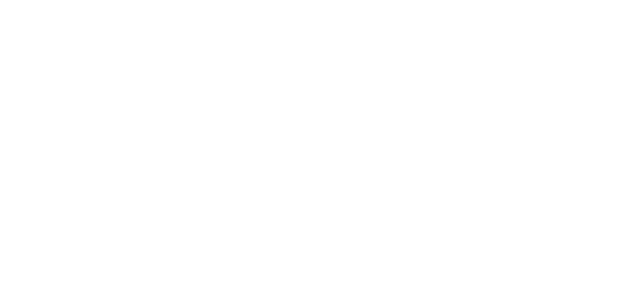
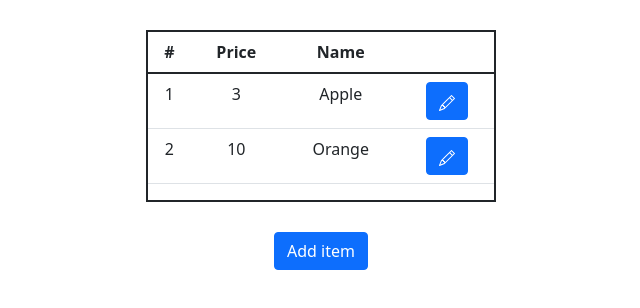
Before and after one commit to bind-w-exit/VP2021frontend, a React (Create React App) app: page / in a window 1280 px wide. Shown: the top 308 px of the page, without its empty margins (319-959 px from the left). Built offline with nearby package versions, Linux system fonts and the light colour scheme.

Commit message:
Create a layout design

```diff
--- a/package.json
+++ b/package.json
@@ -6,7 +6,10 @@
     "@testing-library/jest-dom": "^5.16.1",
     "@testing-library/react": "^12.1.2",
     "@testing-library/user-event": "^13.5.0",
+    "bootstrap": "^5.1.3",
     "react": "^17.0.2",
+    "react-bootstrap": "^2.1.1",
+    "react-bootstrap-icons": "^1.7.2",
     "react-dom": "^17.0.2",
     "react-scripts": "5.0.0",
     "web-vitals": "^2.1.3"
--- a/src/App.css
+++ b/src/App.css
@@ -1,3 +1,14 @@
 .App {
   text-align: center;
+  margin: auto;
+  display: flex;
+  justify-content: center;
+  align-items: center;
+  flex-direction: column;
 }
+
+.Content {
+  margin: 30px;
+  width: 350px;
+  border: 2px solid;
+}
--- a/src/App.js
+++ b/src/App.js
@@ -1,8 +1,74 @@
 import './App.css';
+import { Button, Modal, Table } from 'react-bootstrap';
+import { Pencil } from "react-bootstrap-icons";
+import {useState} from 'react';
 
 function App() {
+
+  const date = [
+    {
+      id: 1,
+      price: '3',
+      name: 'Apple',
+    },
+    {
+      id: 2,
+      price: '10',
+      name: 'Orange',
+    },
+  ];
+
+
+  const [show, setShow] = useState(false);
+  const handleClose = () => setShow(false);
+  const handleShow = () => setShow(true);
+
+
   return (
     <div className="App">
+
+      <div className='Content'>
+        <Table>
+          <thead>
+            <tr>
+              <th>#</th>
+              <th>Price</th>
+              <th>Name</th>
+            </tr>
+          </thead>
+          <tbody>{date.map((item) => <tr>
+                <td>{item.id}</td>
+                <td>{item.price}</td>
+                <td>{item.name}</td>
+                <td><Button><Pencil/></Button></td>
+              </tr>)}
+          </tbody>
+        </Table>
+      </div>
+
+
+      <div className='AddItemButton'>
+        <Button onClick={handleShow}>
+          Add item
+        </Button>
+
+        <Modal show={show} onHide={handleClose}>
+          <Modal.Header closeButton>
+            <Modal.Title>Modal heading</Modal.Title>
+          </Modal.Header>
+          <Modal.Body>
+            Woohoo, you're reading this text in a modal!
+          </Modal.Body>
+          <Modal.Footer>
+            <Button variant="secondary" onClick={handleClose}>
+              Close
+            </Button>
+            <Button variant="primary" onClick={handleClose}>
+              Save Changes
+            </Button>
+          </Modal.Footer>
+        </Modal>
+      </div>
 
     </div>
   );
--- a/src/index.js
+++ b/src/index.js
@@ -1,6 +1,7 @@
 import React from 'react';
 import ReactDOM from 'react-dom';
 import './index.css';
+import 'bootstrap/dist/css/bootstrap.css';
 import App from './App';
 
 ReactDOM.render(
```
Also changed, not shown: 1 other file (tests, documents, lock files or other folders).
